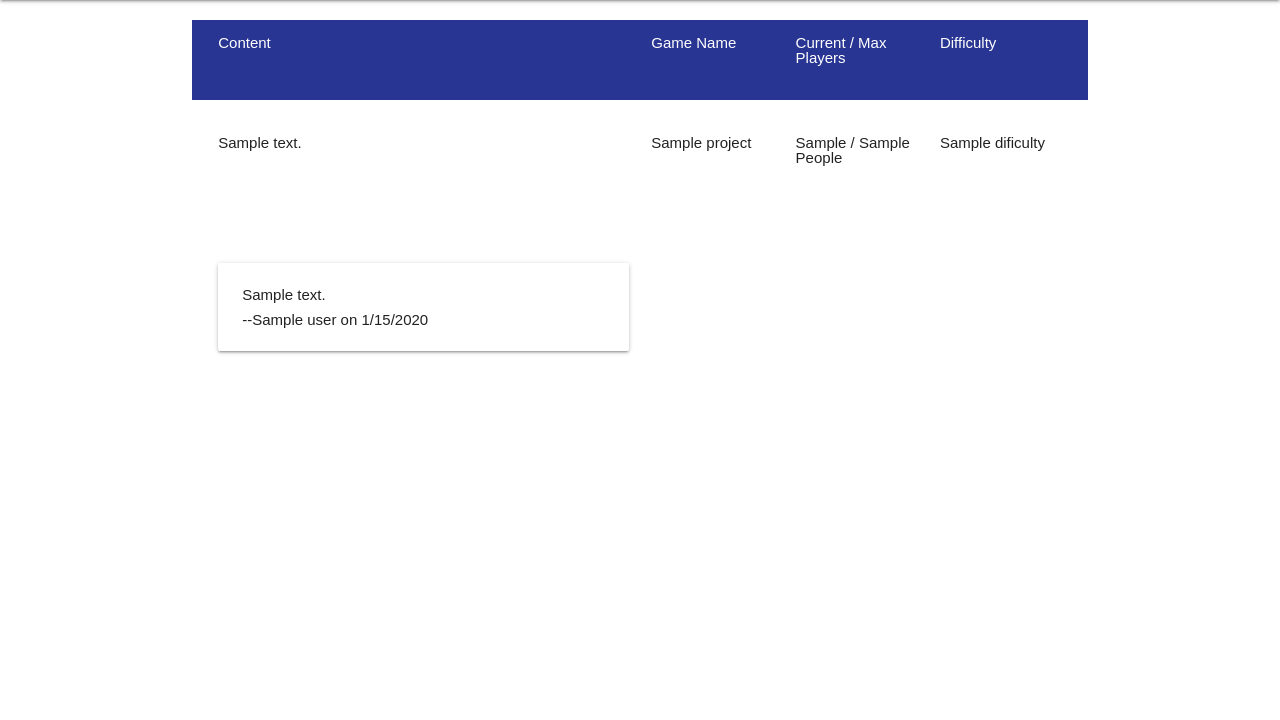
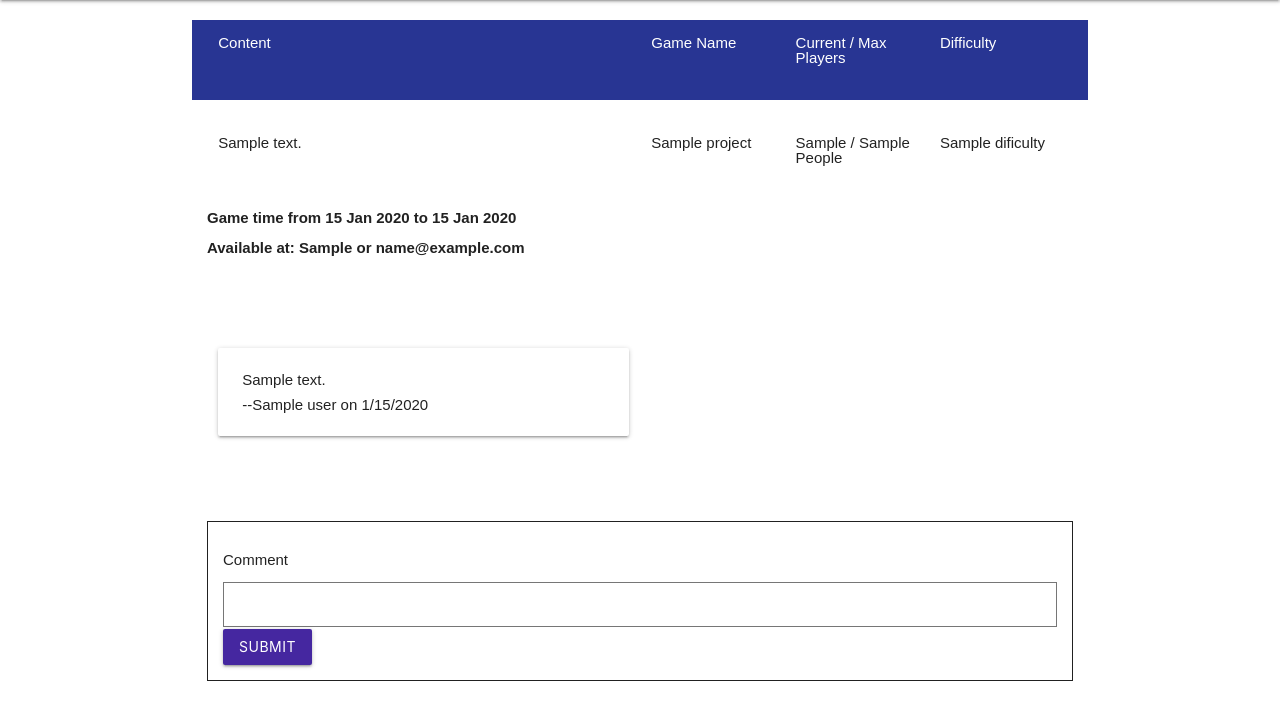
Before and after one commit to mmorrisonlk/gamerGroupFinder, a Node server app: template views/singleGroup.handlebars in a window 1280 px wide. Shown: the part 64-784 px from the top of the page. Run offline with Node 20, Linux system fonts and the light colour scheme; the template is opened without the code that fills it: most values are stand-ins (such as "Sample title", 1, 10 or a date in 2020); some libraries are stand-ins or nearby versions.

Commit message:
Added comment form and js file.

```diff
--- a/public/css/style.css
+++ b/public/css/style.css
@@ -69,3 +69,12 @@ nav i {
 .comment-content {
   padding-bottom: 10px;
 }
+
+.contact-info {
+  margin-top: 45px;
+  font-weight: bold;
+}
+
+textarea {
+  resize: none;
+}
--- /dev/null
+++ b/public/js/addComment.js
@@ -0,0 +1,29 @@
+const newFormHandler = async (event) => {
+  event.preventDefault();
+
+  const contents = document.querySelector('#comment-text').value.trim();
+
+  const group_id = location.toString().split('/')[
+    location.toString().split('/').length - 1
+  ];
+
+  if (contents) {
+    const response = await fetch(`/api/comments`, {
+      method: 'POST',
+      body: JSON.stringify({ contents, group_id }),
+      headers: {
+        'Content-Type': 'application/json',
+      },
+    });
+
+    if (response.ok) {
+      document.location.reload();
+    } else {
+      alert('Failed to create comment');
+    }
+  }
+};
+
+document
+  .querySelector('.new-comment-form')
+  .addEventListener('submit', newFormHandler);
--- a/views/singleGroup.handlebars
+++ b/views/singleGroup.handlebars
@@ -14,8 +14,9 @@
         <div class="col s2 right">{{project.currentPlayers}} / {{project.maxPlayers}} People</div>
         <div class="col s2 right">{{project.gameName}}</div>
     </div>
-    <div class="row">
-        <p></p>
+    <div class="row contact-info">
+        <p class="times">Game time from {{project.timeFrom}} to {{project.timeTo}}</p>
+        <p>Available at: {{project.gamerTag}} or {{project.User.email}}</p>
     </div>
 </div>
 
@@ -24,3 +25,15 @@
         {{> comment}}
     {{/each}}
 </div>
+
+<div class="container">
+  <form class="form new-comment-form">
+    <p>Comment</p>
+    <textarea type="text" id="comment-text" row="4" cols="50"></textarea>
+    <br>
+    <button class="btn btn-primary">Submit</button>
+  </form>
+
+</div>
+
+<script src="../js/addComment.js"></script>
```
Also changed, not shown: controllers/home-routes.js (+8 -3 lines).
